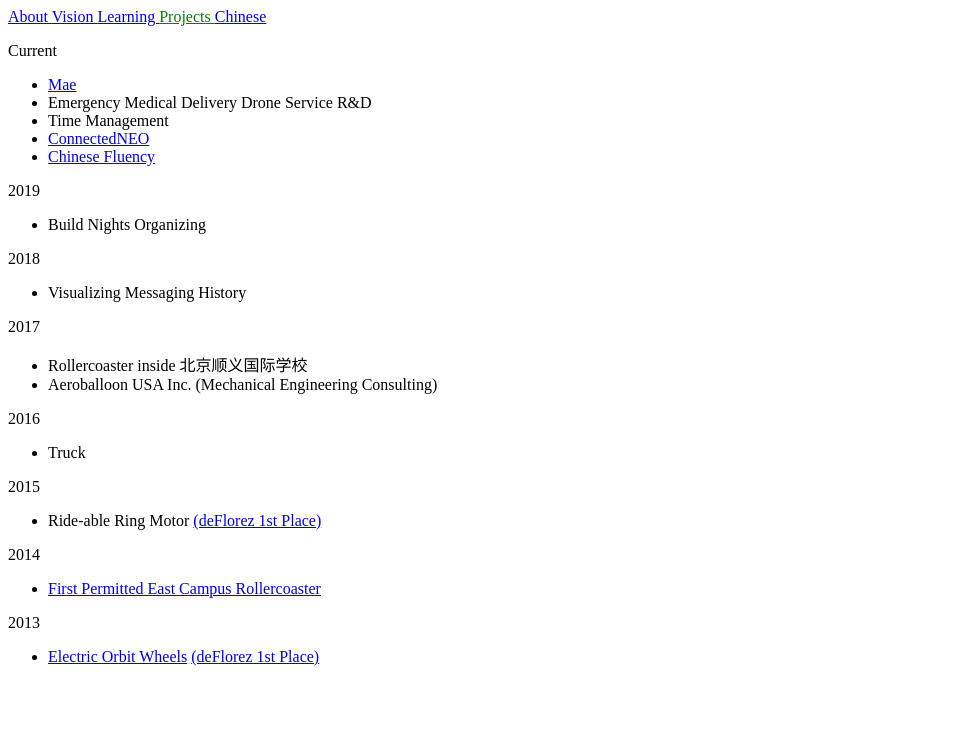
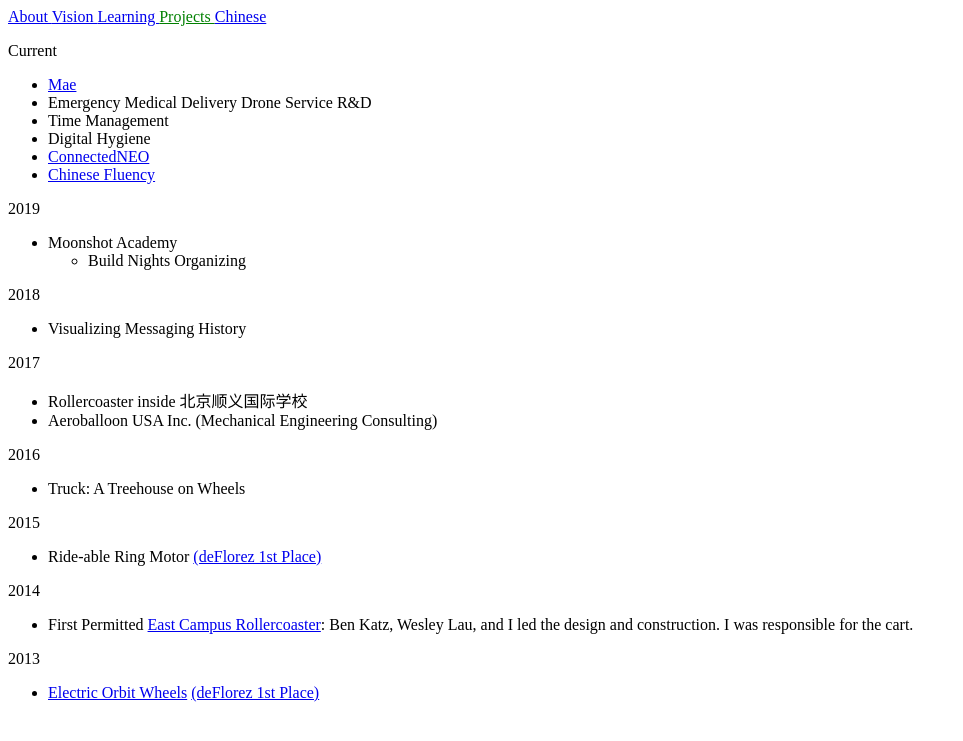
Before and after one commit to kriste11er/kriste11er.github.io, a Jekyll site: the page built from shop.md, in a window 1280 px wide. Shown: the top 741 px of the page, without its empty margins (0-963 px from the left). Built offline with Jekyll 4.4.1, drawn with Linux system fonts in a browser that asks for light colours.

Commit message:
resume added

```diff
--- a/shop.md
+++ b/shop.md
@@ -6,11 +6,13 @@
 - [Mae]({% link _projects/mae.md %})
 - Emergency Medical Delivery Drone Service R&D
 - Time Management
+- Digital Hygiene
 - [ConnectedNEO](https://connectedneo.com/)
 - [Chinese Fluency](https://www.kriste11er.com/chinese.html)
 
 2019
-- Build Nights Organizing
+- Moonshot Academy
+	- Build Nights Organizing
 
 2018
 - Visualizing Messaging History
@@ -20,13 +22,13 @@
 - Aeroballoon USA Inc. (Mechanical Engineering Consulting)
 
 2016
-- Truck
+- Truck: A Treehouse on Wheels
 
 2015
 - Ride-able Ring Motor [(deFlorez 1st Place)](https://www.kriste11er.com/2015-DeFlorez_poster_final3.pdf)
 
 2014
-- [First Permitted East Campus Rollercoaster](https://build-its-inprogress.blogspot.com/search/label/Wooden%20Roller%20Coaster)
+- First Permitted [East Campus Rollercoaster](https://build-its-inprogress.blogspot.com/search/label/Wooden%20Roller%20Coaster): Ben Katz, Wesley Lau, and I led the design and construction. I was responsible for the cart.
 
 2013
 - [Electric Orbit Wheels](http://www.instructables.com/id/Electric-Orbit-Wheels-Laterally-Propelled-Hub-les/) [(deFlorez 1st Place)](https://www.kriste11er.com/deflorez_poster7_final.pdf)
```
Also changed, not shown: chinese.md (+2 -1 lines), index.md (+1 -1 lines), .obsidian/workspace.json, 1 other file.
